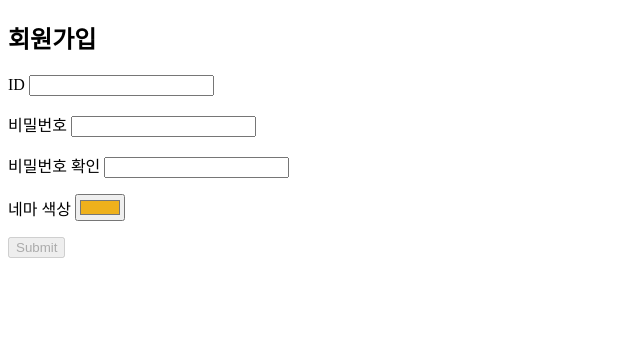
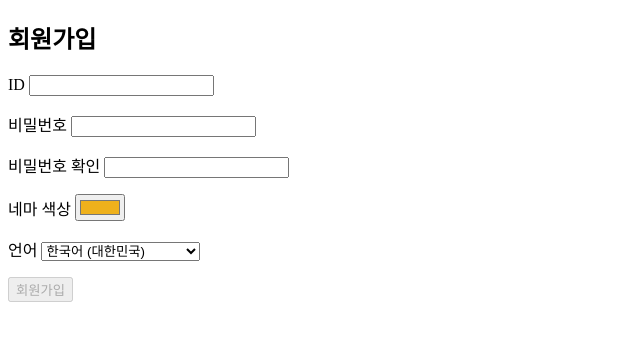
Before and after one commit to junhg0211/liskadia, a Flask app: page /register in a window 1280 px wide. Shown: the part 91-432 px from the top of the page, without its empty margins (0-640 px from the left). Run offline with Flask 2, Linux system fonts and the light colour scheme; parts of the project's set-up code (start-up, migrations or seed data) failed here and were passed over.

Commit message:
회원가입 언어 설정 추가

```diff
--- a/templates/register.html
+++ b/templates/register.html
@@ -38,6 +38,13 @@
             <label for="color">{{ get_language('register.nema_color') }}</label>
             <input type="color" id="color" name="color">
         </p>
-        <input type="submit" disabled id="submit">
+        <p>
+            <label for="language">{{ get_language('register.language') }}</label>
+            <select name="language" id="language">
+                <option value="en_us">English (United States)</option>
+                <option value="ko_kr" selected>한국어 (대한민국)</option>
+            </select>
+        </p>
+        <input type="submit" disabled id="submit" value="{{ get_language('register.register') }}">
     </form>
 {% endblock %}
```
